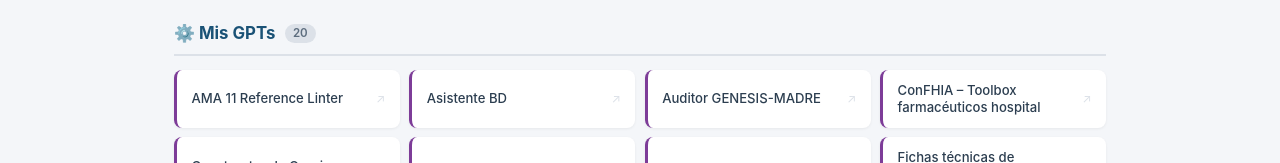
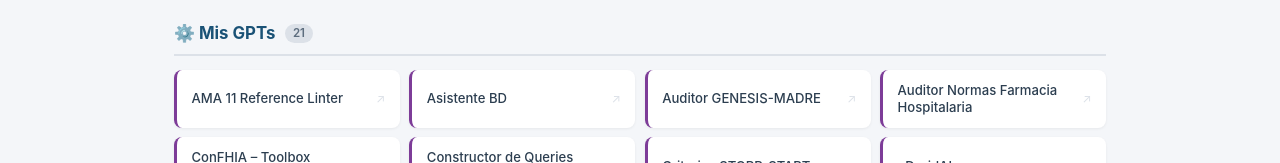
Before and after one commit to embai33/embWeb, a plain HTML site: page Recursos_IA/recursos_ia.html in a window 1280 px wide. Shown: the part 561-724 px from the top of the page. Drawn offline with Linux system fonts and the light colour scheme.

Commit message:
Add files via upload

```diff
--- a/Recursos_IA/recursos_ia.html
+++ b/Recursos_IA/recursos_ia.html
@@ -404,6 +404,7 @@ const DATA = [
       { name: 'eDruidAI',                                        url: 'https://chatgpt.com/g/g-WhNowHIkq-edruidai' },
       { name: 'Normalización de nombres de medicamentos',        url: 'https://chatgpt.com/g/g-691a3654e8708191b004fc141ac58bee-normalizacion-de-nombres-de-medicamentos' },
       { name: 'Constructor de Queries PubMed (ES)',              url: 'https://chatgpt.com/g/g-692ecf544d6c819186a3df0b4c022728-constructor-de-queries-pubmed-es' },
+      { name: 'Auditor Normas Farmacia Hospitalaria',            url: 'https://chatgpt.com/g/g-699f3cf883608191ba382220fccf7081-auditor-normas-farmacia-hospitalaria' },
     ]
   },
   {
```
